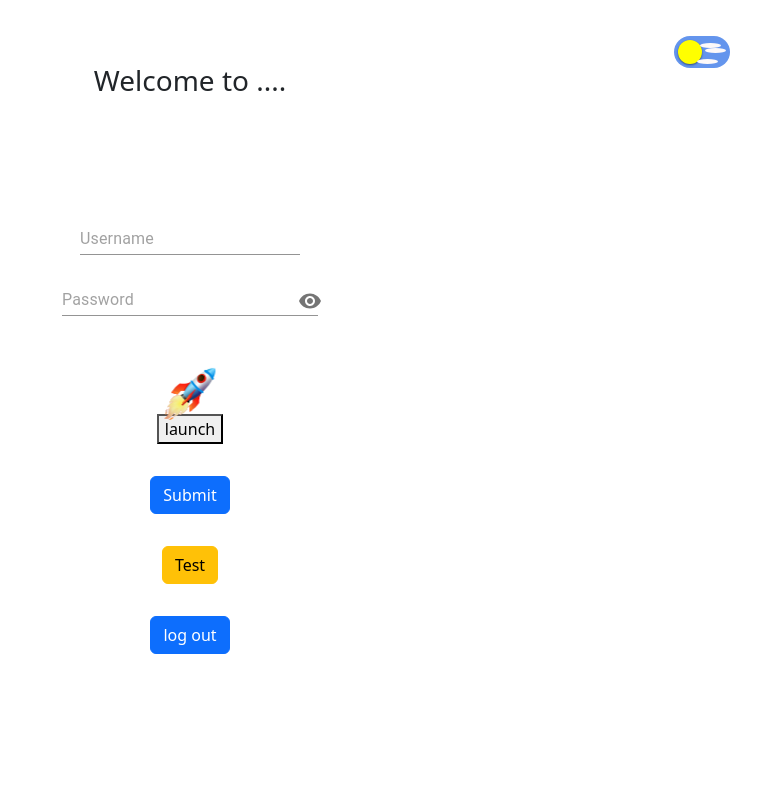
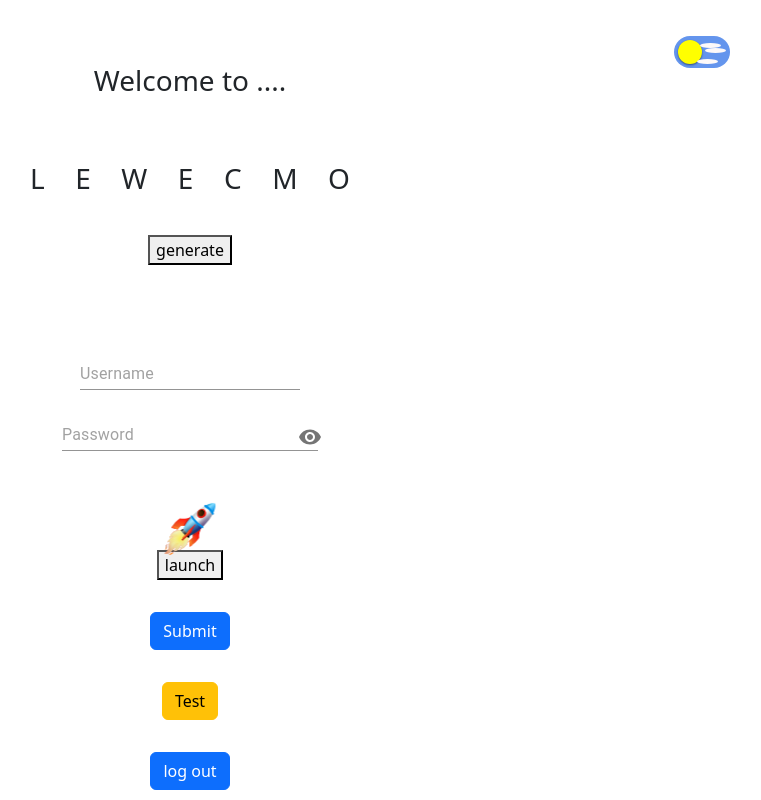
Before and after one commit to HmonWutt/Graduation-website, a React (Create React App) app in the folder frontend/: page / in a window 1280 px wide. Shown: the whole page, without its empty margins (450-1211 px from the left). Built offline with nearby package versions, Linux system fonts and the light colour scheme; no server answers.

Commit message:
added words flying in

```diff
--- a/frontend/src/loginpage.js
+++ b/frontend/src/loginpage.js
@@ -15,7 +15,7 @@ import Box from "@mui/material/Box";
 import axios from "axios";
 import Rocket from "./rocketlauncher.js";
 import ToggleButton from "./toggle";
-//import Words from "./words";
+import Words from "./words";
 
 const Loginpage = () => {
   const [username, setUsername] = useState("");
@@ -62,6 +62,7 @@ const Loginpage = () => {
       <h3 id="welcome" style={{ margin: "2rem", marginTop: "4rem" }}>
         Welcome to ....
       </h3>
+      <Words />
       <ToggleButton />
       <Box sx={{ display: "flex", flexWrap: "wrap" }}></Box>
       <div>
```
